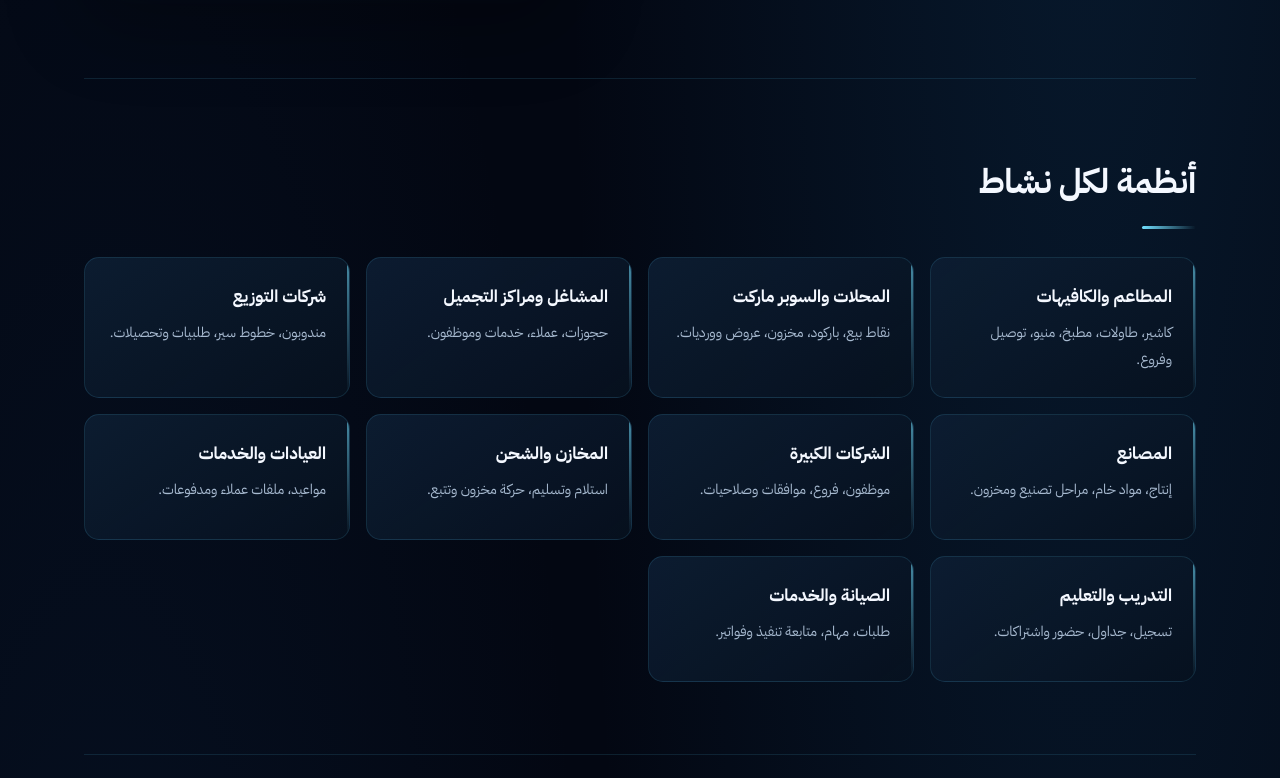
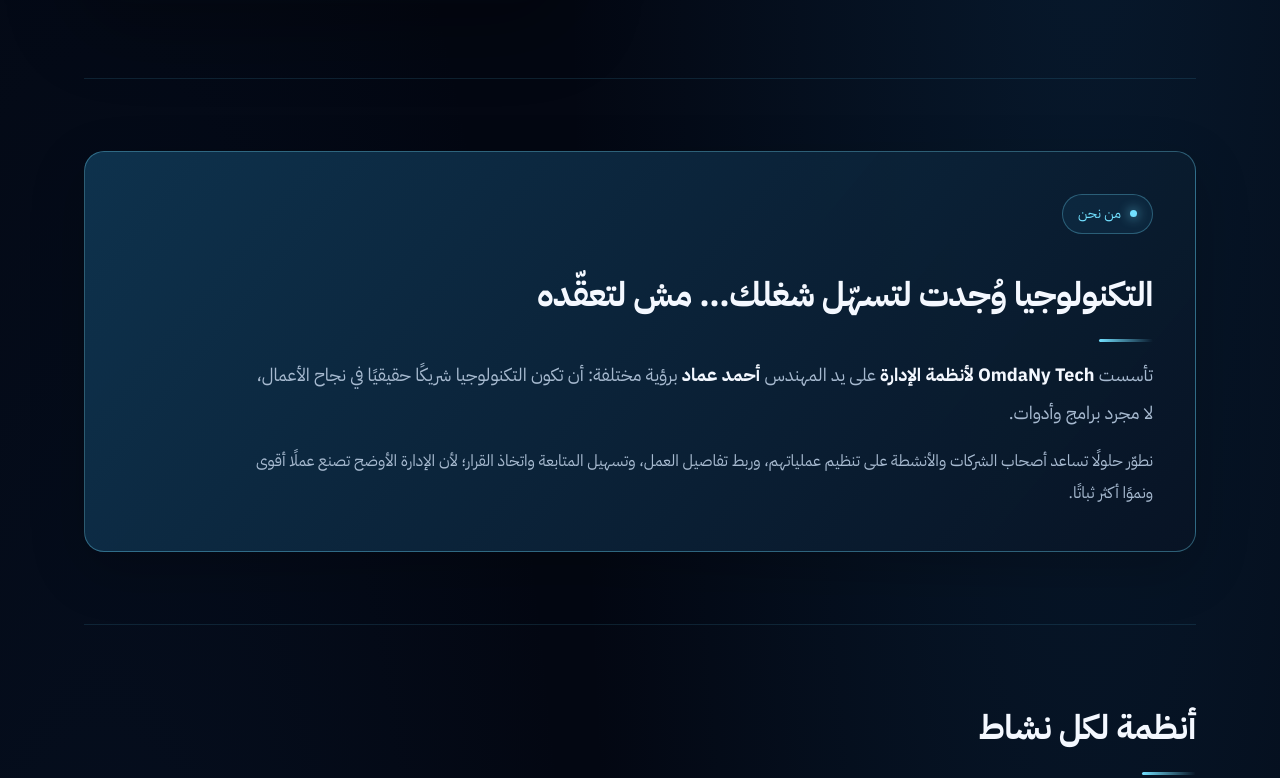
Before and after one commit to ae7656714-jpg/omda-ny-tech, a plain HTML site: page index.html in a window 1280 px wide. Shown: the part 1116-1894 px from the top of the page. Drawn offline with Linux system fonts and the light colour scheme.

Commit message:
Add About Us section and first navigation link

```diff
--- a/index.html
+++ b/index.html
@@ -233,7 +233,7 @@ body>*:not(#omdany-particle-bg){position:relative;z-index:1}
 <body>
 <header><div class="w"><a class="brand" href="#" aria-label="OmdaNy Tech - الصفحة الرئيسية"><img src="assets/omdany-tech-logo.svg" alt="" width="42" height="42"><span>OmdaNy <b>Tech</b></span></a>
 <button class="menu-toggle" id="menuToggle" type="button" aria-label="فتح القائمة" aria-expanded="false" aria-controls="mainNav"><span></span><span></span><span></span></button>
-<nav id="mainNav" aria-label="القائمة الرئيسية"><a href="#sectors">القطاعات</a><a href="#gallery">أنظمتنا</a><a href="#websites">دليل الشركات</a><a href="#marketplace">Marketplace</a><a href="#modes">طرق التشغيل</a><a href="#faq">الأسئلة الشائعة</a></nav>
+<nav id="mainNav" aria-label="القائمة الرئيسية"><a href="#about">من نحن</a><a href="#sectors">القطاعات</a><a href="#gallery">أنظمتنا</a><a href="#websites">دليل الشركات</a><a href="#marketplace">Marketplace</a><a href="#modes">طرق التشغيل</a><a href="#faq">الأسئلة الشائعة</a></nav>
 <a class="btn o header-cta" href="#pick">اطلب استشارة</a></div></header>
 
 <main class="w">
@@ -263,6 +263,19 @@ body>*:not(#omdany-particle-bg){position:relative;z-index:1}
 <a class="btn wa" id="wa" aria-label="أرسل طلبك عبر واتساب" href="https://wa.me/201127553859" target="_blank" rel="noopener" onclick="upd()"><svg class="wa-icon" viewBox="0 0 32 32" aria-hidden="true" focusable="false"><path fill="currentColor" d="M16.02 3.2A12.62 12.62 0 0 0 5.18 22.27L3.4 28.8l6.69-1.75A12.62 12.62 0 1 0 16.02 3.2Zm0 22.93a10.27 10.27 0 0 1-5.23-1.43l-.38-.23-3.97 1.04 1.06-3.87-.25-.4a10.25 10.25 0 1 1 8.77 4.89Zm5.63-7.68c-.31-.16-1.85-.91-2.14-1.01-.29-.11-.5-.16-.71.16-.21.31-.81 1.01-.99 1.22-.18.21-.37.24-.68.08-.31-.16-1.32-.49-2.51-1.55-.93-.83-1.56-1.86-1.74-2.17-.18-.31-.02-.48.14-.64.14-.14.31-.37.47-.55.16-.18.21-.31.31-.52.1-.21.05-.39-.03-.55-.08-.16-.71-1.71-.97-2.34-.25-.61-.51-.53-.71-.54h-.6c-.21 0-.55.08-.84.39-.29.31-1.1 1.07-1.1 2.61s1.13 3.03 1.29 3.24c.16.21 2.22 3.39 5.38 4.75.75.32 1.34.52 1.8.66.76.24 1.45.21 2 .13.61-.09 1.85-.76 2.11-1.49.26-.73.26-1.35.18-1.49-.08-.13-.29-.21-.6-.37Z"/></svg> أرسل طلبك</a>
 </div>
 </div>
+
+<section id="about">
+<div class="offer" style="margin:0;padding:clamp(24px,4vw,42px)">
+  <span class="slogan">من نحن</span>
+  <h2 style="margin:8px 0 14px">التكنولوجيا وُجدت لتسهّل شغلك… مش لتعقّده</h2>
+  <p style="max-width:900px;color:var(--mu);font-size:clamp(15px,2vw,18px);line-height:2.1;margin:0 0 14px">
+    تأسست <strong style="color:var(--tx)">OmdaNy Tech لأنظمة الإدارة</strong> على يد المهندس <strong style="color:var(--tx)">أحمد عماد</strong> برؤية مختلفة: أن تكون التكنولوجيا شريكًا حقيقيًا في نجاح الأعمال، لا مجرد برامج وأدوات.
+  </p>
+  <p style="max-width:900px;color:var(--mu);line-height:2;margin:0">
+    نطوّر حلولًا تساعد أصحاب الشركات والأنشطة على تنظيم عملياتهم، وربط تفاصيل العمل، وتسهيل المتابعة واتخاذ القرار؛ لأن الإدارة الأوضح تصنع عملًا أقوى ونموًا أكثر ثباتًا.
+  </p>
+</div>
+</section>
 
 <section id="sectors"><h2>أنظمة لكل نشاط</h2>
 <div class="g">
```
